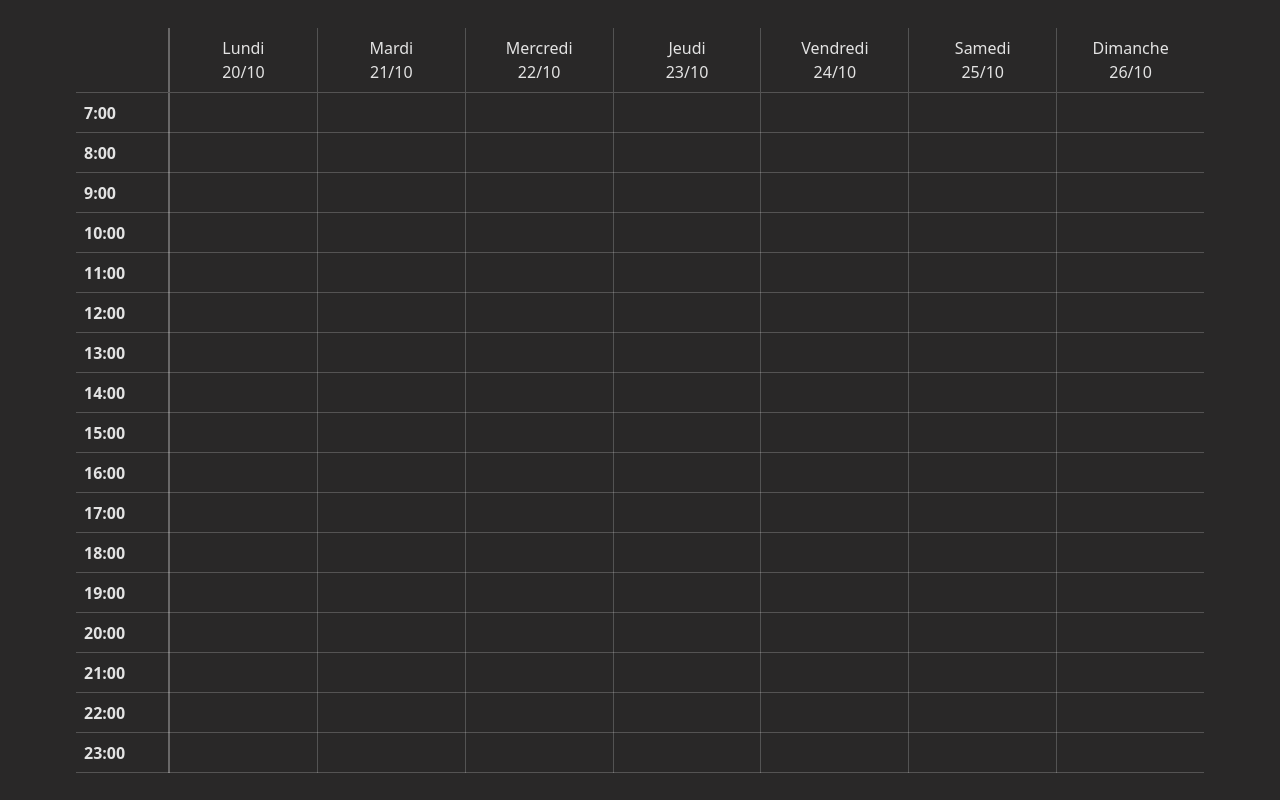
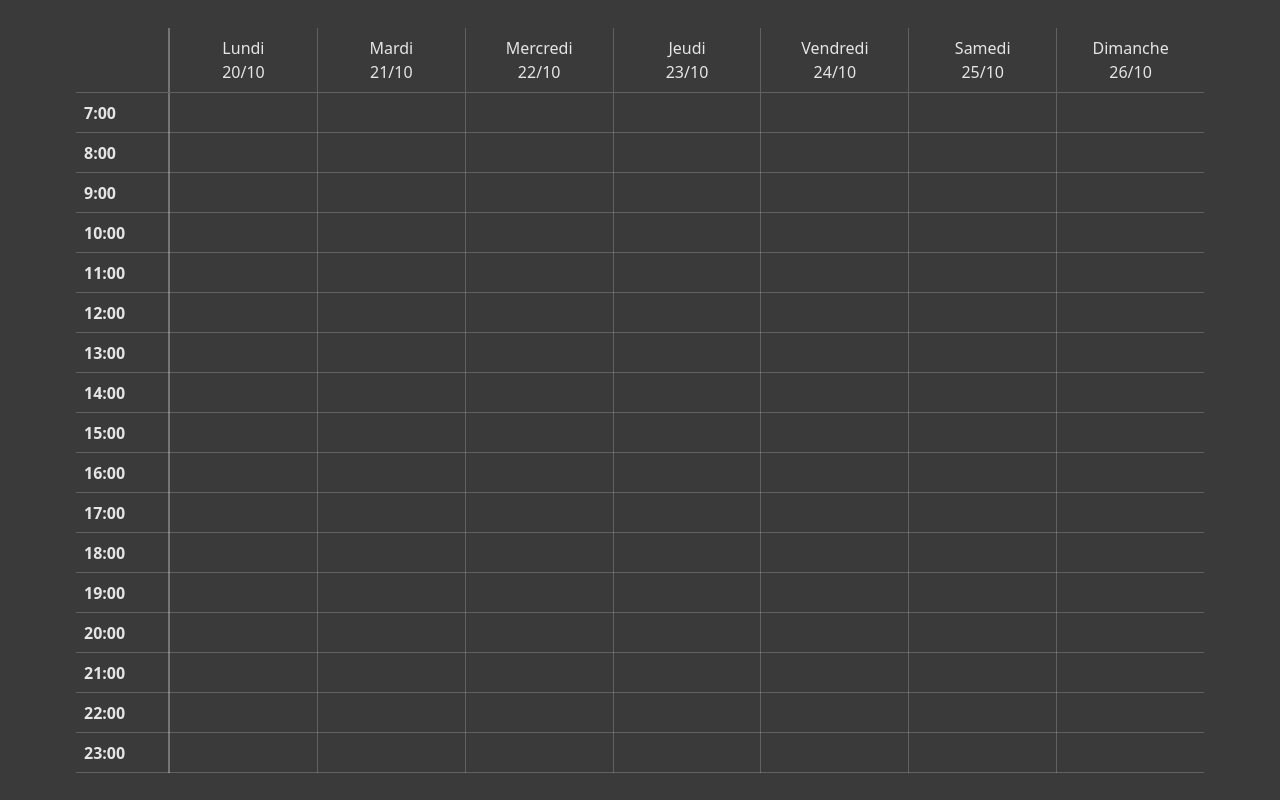
Before and after one commit to LucasBroda/Planning, a React (Vite) app in the folder my-app/: page / in a window 1280 px wide. Built offline with nearby package versions, Linux system fonts and the light colour scheme.

Commit message:
style(App.css): new background color

```diff
--- a/my-app/src/App.css
+++ b/my-app/src/App.css
@@ -1,5 +1,5 @@
 .calendrier-container {
-  background-color: #292828 !important;
+  background-color: #3a3a3a !important;
   color: rgba(255, 255, 255, 0.87) !important;
   min-height: 100vh;
   display: flex;
```
